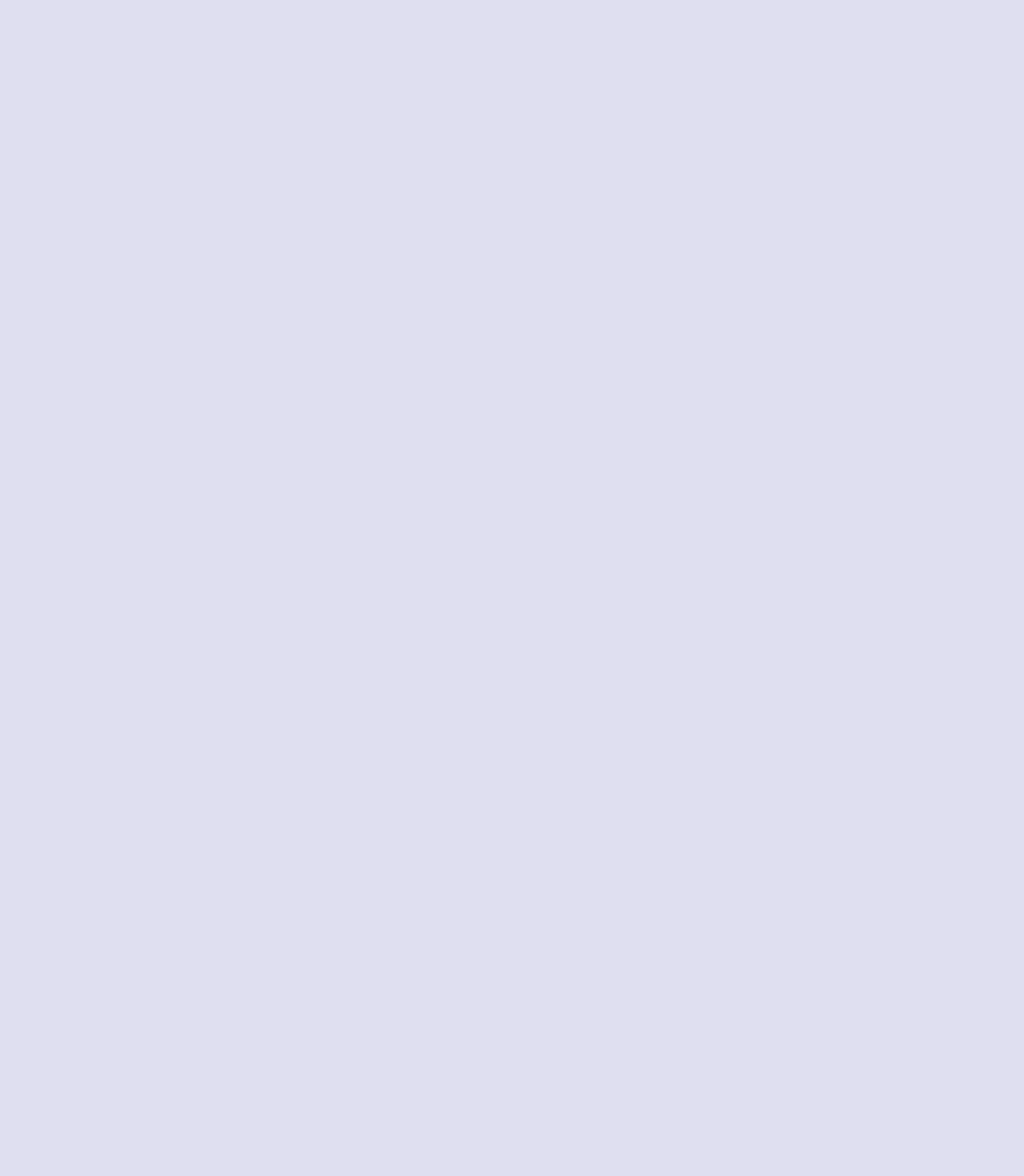
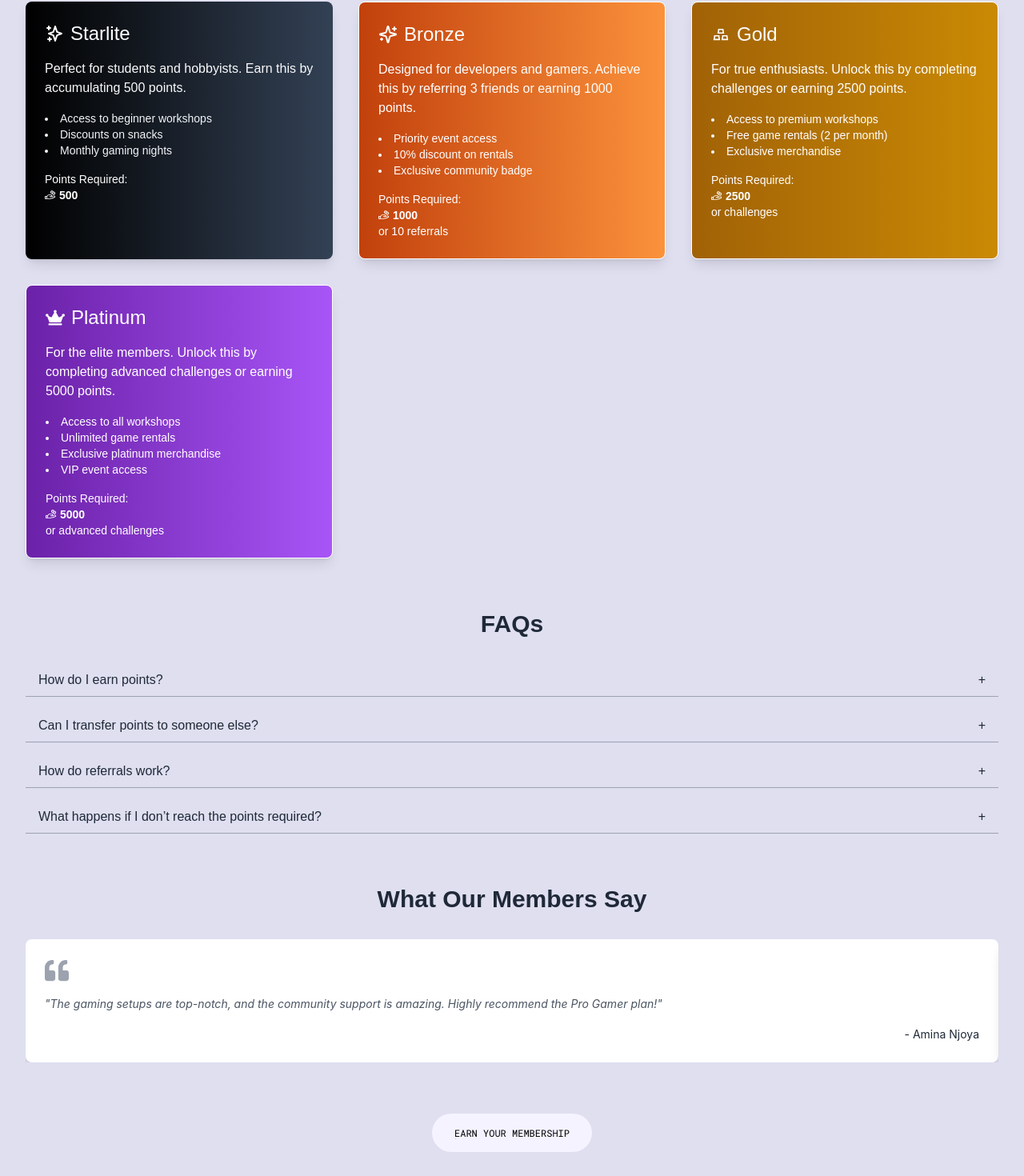
Before and after one commit to Simeon-Azeh/soltech, a React (Vite) app: page /membership in a window 1280 px wide. Before the commit this address had no page. Shown: the part 442-1912 px from the top of the page at 80% size. Before the commit the page ends 800 px from the top, so only its background shows below. Built offline with nearby package versions, Linux system fonts and the light colour scheme; a web font is replaced by a local one.

Commit message:
Add Membership page with Accordion and Carousel components; include Modal component and update routing

```diff
--- a/package.json
+++ b/package.json
@@ -11,6 +11,7 @@
   },
   "dependencies": {
     "@gsap/react": "^2.1.1",
+    "antd": "^5.22.2",
     "clsx": "^2.1.1",
     "gsap": "^3.12.5",
     "react": "^18.3.1",
@@ -19,7 +20,9 @@
     "react-icons": "^5.3.0",
     "react-intersection-observer": "^9.13.1",
     "react-router-dom": "^7.0.1",
-    "react-use": "^17.5.1"
+    "react-slick": "^0.30.2",
+    "react-use": "^17.5.1",
+    "slick-carousel": "^1.8.1"
   },
   "devDependencies": {
     "@eslint/js": "^9.13.0",
--- a/src/App.jsx
+++ b/src/App.jsx
@@ -5,6 +5,7 @@ import TechTraining from './pages/TechTraining';
 import Gaming from './pages/Gaming';
 import Workspaces from './pages/Workspaces';
 import ScrollToTop from './components/ScrollToTop';
+import Membership from './pages/Membership';
 
 function App() {
   return (
@@ -17,6 +18,7 @@ function App() {
         <Route path="/tech-training" element={<TechTraining />} />
         <Route path="/gaming" element={<Gaming />} />
         <Route path="/workspaces" element={<Workspaces />} />
+        <Route path="/membership" element={<Membership />} />
       </Routes>
     </Router>
   );
--- /dev/null
+++ b/src/components/Accordion.jsx
@@ -0,0 +1,24 @@
+import React, { useState } from 'react';
+
+const Accordion = ({ title, content }) => {
+  const [isOpen, setIsOpen] = useState(false);
+
+  const toggleAccordion = () => {
+    setIsOpen(!isOpen);
+  };
+
+  return (
+    <div className="px-4 mb-4 border-b border-gray-400">
+      <button
+        className="flex items-center justify-between w-full py-2 text-left text-gray-800 focus:outline-none"
+        onClick={toggleAccordion}
+      >
+        <span className='font-medium'>{title}</span>
+        <span>{isOpen ? '-' : '+'}</span>
+      </button>
+      {isOpen && <div className="py-2 text-gray-600">{content}</div>}
+    </div>
+  );
+};
+
+export default Accordion;
--- /dev/null
+++ b/src/components/Modal.jsx
@@ -0,0 +1,16 @@
+import React from 'react';
+
+const Modal = ({ onClose, children }) => {
+  return (
+    <div className="fixed inset-0 flex items-center justify-center bg-black bg-opacity-50">
+      <div className="p-6 bg-white rounded-lg shadow-lg">
+        <button className="absolute text-gray-500 top-4 right-4" onClick={onClose}>
+          &#x2715;
+        </button>
+        {children}
+      </div>
+    </div>
+  );
+};
+
+export default Modal;
--- a/src/index.css
+++ b/src/index.css
@@ -1,4 +1,6 @@
 @import url("https://fonts.cdnfonts.com/css/general-sans");
+/* index.css */
+
 
 @tailwind base;
 @tailwind components;
--- /dev/null
+++ b/src/pages/Membership.jsx
@@ -0,0 +1,141 @@
+import React from 'react';
+import NavBar from '../components/Navbar';
+import Footer from '../components/Footer';
+import ServiceHero from '../components/ServiceHero';
+import Button from '../components/Button';
+import Accordion from '../components/Accordion';
+import { Carousel } from 'antd';
+import { HiOutlineSparkles } from "react-icons/hi";
+import { PiHandCoinsDuotone } from "react-icons/pi";
+import { LuSparkles } from "react-icons/lu";
+import { AiOutlineGold } from "react-icons/ai";
+import { FaCrown } from "react-icons/fa";
+import { FaQuoteLeft } from "react-icons/fa";
+
+const Membership = () => {
+  return (
+    <main className="relative w-screen min-h-screen overflow-x-hidden">
+      <NavBar />
+      <ServiceHero title="Membership" backgroundImage="img/membership-bg.jpg" />
+      <section className="px-4 py-16 md:px-8">
+        <div className="container pr-2 md:pr-0">
+
+          {/* Membership Cards */}
+          <h3 className="mb-4 text-3xl font-semibold text-center text-gray-800">Earn Your Membership</h3>
+          <p className="mb-12 text-center text-gray-800">Unlock exclusive benefits by earning points, completing challenges, and referring friends. Here's what you can aim for:</p>
+          <div className="grid gap-8 mx-auto md:grid-cols-3">
+            {/* Starlite Card */}
+            <div className="p-6 text-white rounded-lg shadow-lg bg-gradient-to-r from-black to-slate-700">
+              <h3 className="flex items-center gap-2 mb-4 text-2xl font-medium text-white"><HiOutlineSparkles />Starlite</h3>
+              <p className="mb-4 text-gray-50">Perfect for students and hobbyists. Earn this by accumulating 500 points.</p>
+              <ul className="mb-4 text-sm list-disc list-inside text-slate-100">
+                <li>Access to beginner workshops</li>
+                <li>Discounts on snacks</li>
+                <li>Monthly gaming nights</li>
+              </ul>
+              <p className="text-sm font-medium text-white">Points Required: <span className="flex items-center gap-1 font-semibold"><PiHandCoinsDuotone /> 500</span></p>
+            </div>
+
+            {/* Bronze Card */}
+            <div className="p-6 border border-white rounded-lg shadow-lg bg-gradient-to-r from-orange-700 to-orange-400">
+              <h3 className="flex items-center gap-2 mb-4 text-2xl font-medium text-white"><LuSparkles />Bronze</h3>
+              <p className="mb-4 text-white">Designed for developers and gamers. Achieve this by referring 3 friends or earning 1000 points.</p>
+              <ul className="mb-4 text-sm text-white list-disc list-inside">
+                <li>Priority event access</li>
+                <li>10% discount on rentals</li>
+                <li>Exclusive community badge</li>
+              </ul>
+              <p className="text-sm font-medium text-white">Points Required: <span className="flex items-center gap-1 font-semibold"><PiHandCoinsDuotone /> 1000</span> or <span className="text-white-600">10 referrals</span></p>
+            </div>
+
+            {/* Gold Card */}
+            <div className="p-6 border border-white rounded-lg shadow-lg bg-gradient-to-r from-yellow-700 to-yellow-600">
+              <h3 className="flex items-center gap-2 mb-4 text-2xl font-medium text-white"><AiOutlineGold />Gold</h3>
+              <p className="mb-4 text-white">For true enthusiasts. Unlock this by completing challenges or earning 2500 points.</p>
+              <ul className="mb-4 text-sm text-white list-disc list-inside">
+                <li>Access to premium workshops</li>
+                <li>Free game rentals (2 per month)</li>
+                <li>Exclusive merchandise</li>
+              </ul>
+              <p className="text-sm font-medium text-white">Points Required: <span className="flex items-center gap-1 font-semibold"><PiHandCoinsDuotone />2500</span> or <span className="text-white">challenges</span></p>
+            </div>
+
+            {/* Platinum Card */}
+            <div className="p-6 border border-white rounded-lg shadow-lg bg-gradient-to-r from-purple-800 to-purple-500">
+              <h3 className="flex items-center gap-2 mb-4 text-2xl font-medium text-white"><FaCrown />Platinum</h3>
+              <p className="mb-4 text-white">For the elite members. Unlock this by completing advanced challenges or earning 5000 points.</p>
+              <ul className="mb-4 text-sm text-white list-disc list-inside">
+                <li>Access to all workshops</li>
+                <li>Unlimited game rentals</li>
+                <li>Exclusive platinum merchandise</li>
+                <li>VIP event access</li>
+              </ul>
+              <p className="text-sm font-medium text-white">Points Required: <span className="flex items-center gap-1 font-semibold"><PiHandCoinsDuotone />5000</span> or <span className="text-white">advanced challenges</span></p>
+            </div>
+          </div>
+
+          {/* FAQs */}
+          <h3 className="mt-16 mb-8 text-3xl font-bold text-center text-gray-800">FAQs</h3>
+          <Accordion
+            title="How do I earn points?"
+            content="You can earn points by participating in events, completing challenges, and referring friends. Each activity has a specific point value."
+          />
+          <Accordion
+            title="Can I transfer points to someone else?"
+            content="Points are non-transferable and tied to your account to ensure fairness in the reward system."
+          />
+          <Accordion
+            title="How do referrals work?"
+            content="When you refer a friend, they need to use your referral code during sign-up. Once they activate their account, you earn referral points."
+          />
+          <Accordion
+            title="What happens if I don’t reach the points required?"
+            content="If you don’t reach the points required for a card, don’t worry! Your points will remain in your account, and you can keep earning to unlock your desired membership."
+          />
+
+          {/* Testimonials */}
+          <h3 className="mt-16 mb-8 text-3xl font-bold text-center text-gray-800">What Our Members Say</h3>
+          <Carousel autoplay>
+            <div className="p-6 bg-white rounded-lg shadow-lg">
+              <FaQuoteLeft className="mb-4 text-3xl text-gray-400" />
+              <p className="italic text-gray-600">"Joining Soltech's membership program has been a game-changer for me. The priority access to workshops and the discounts on snacks are fantastic!"</p>
+              <p className="mt-4 text-right text-gray-800">- Jean-Pierre Mvondo</p>
+            </div>
+            <div className="p-6 bg-white rounded-lg shadow-lg">
+              <FaQuoteLeft className="mb-4 text-3xl text-gray-400" />
+              <p className="italic text-gray-600">"The gaming setups are top-notch, and the community support is amazing. Highly recommend the Pro Gamer plan!"</p>
+              <p className="mt-4 text-right text-gray-800">- Amina Njoya</p>
+            </div>
+            <div className="p-6 bg-white rounded-lg shadow-lg">
+              <FaQuoteLeft className="mb-4 text-3xl text-gray-400" />
+              <p className="italic text-gray-600">"The workspace environment is perfect for collaboration and innovation. The Platinum membership is worth every point!"</p>
+              <p className="mt-4 text-right text-gray-800">- Samuel Fokou</p>
+            </div>
+          </Carousel>
+
+          {/* Call-to-Action */}
+          <div className="flex justify-center mt-16">
+            <Button
+              id="join-now-button"
+              title="Earn Your Membership"
+              containerClass="bg-[#000] text-black hover:bg-white hover:text-black"
+              onClick={() => window.location.href = '/register'}
+            />
+          </div>
+
+
+
+
+          {/* Membership Management */}
+          <h3 className="mt-16 mb-8 text-3xl font-bold text-center text-gray-800">Membership Management</h3>
+          <p className="mb-4 text-center text-gray-600">
+            Already a member? <a href="/login" className="text-blue-500 hover:underline">Log in</a> to manage your subscription.
+          </p>
+        </div>
+      </section>
+      <Footer />
+    </main>
+  );
+};
+
+export default Membership;
```
Also changed, not shown: public/img/membership-bg.jpg (added), 1 other file (tests, documents, lock files or other folders).
